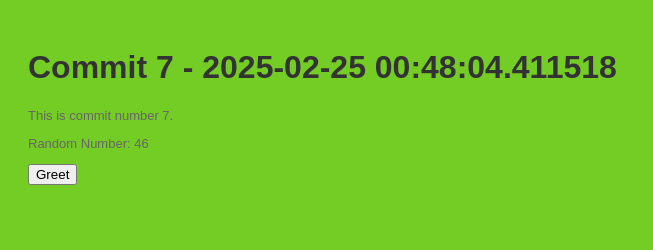
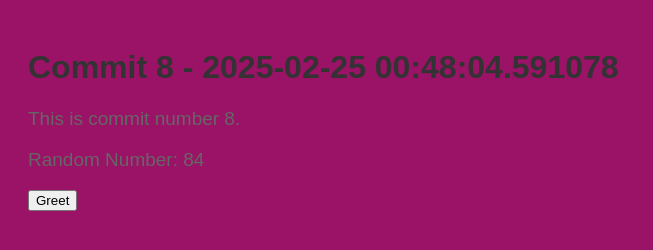
Before and after one commit to stiffs95/myrep-repo-20250225004800, a plain HTML site: page index.html in a window 1280 px wide. Shown: the whole page, without its empty margins (0-653 px from the left). Drawn offline with Linux system fonts and the light colour scheme.

Commit message:
📝 Commit 8 with HTML, CSS, and JS

```diff
--- a/index.html
+++ b/index.html
@@ -2,13 +2,13 @@
     <!DOCTYPE html>
     <html>
     <head>
-        <title>Commit 7 - 2025-02-25 00:48:04.411518</title>
+        <title>Commit 8 - 2025-02-25 00:48:04.591078</title>
         <link rel="stylesheet" href="style.css">
     </head>
     <body>
-        <h1>Commit 7 - 2025-02-25 00:48:04.411518</h1>
-        <p>This is commit number 7.</p>
-        <p>Random Number: 46</p>
+        <h1>Commit 8 - 2025-02-25 00:48:04.591078</h1>
+        <p>This is commit number 8.</p>
+        <p>Random Number: 84</p>
         <button onclick="greet()">Greet</button>
         <script src="script.js"></script>
     </body>
--- a/script.js
+++ b/script.js
@@ -2,4 +2,4 @@
     function greet() {
         alert('Hello from commit ' + commitNumber + '!');
     }
-    var commitNumber = 7;
+    var commitNumber = 8;
--- a/style.css
+++ b/style.css
@@ -1,7 +1,7 @@
 
     body {
         font-family: Arial, sans-serif;
-        background-color: #74cd24;
+        background-color: #9a1366;
         padding: 20px;
     }
     h1 {
@@ -9,5 +9,5 @@
     }
     p {
         color: #666;
-        font-size: 13px;
+        font-size: 19px;
     }
```
